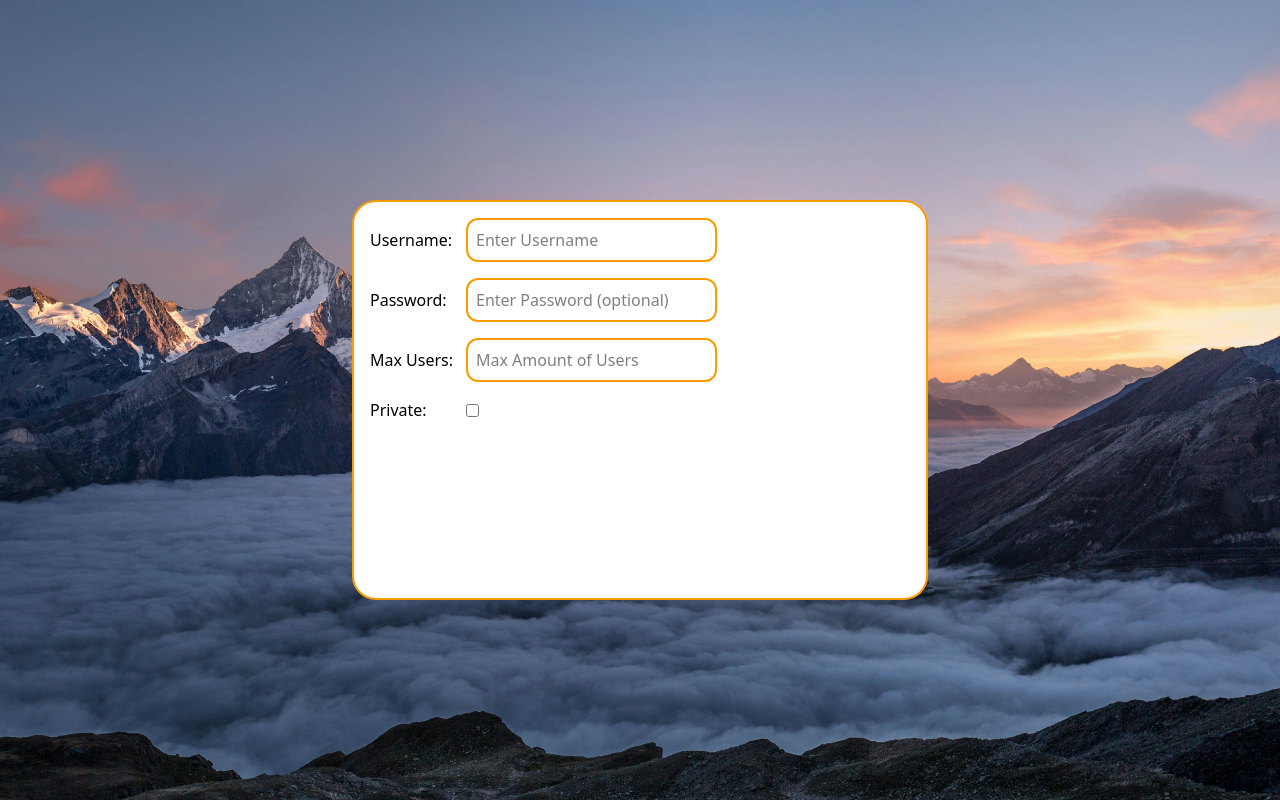
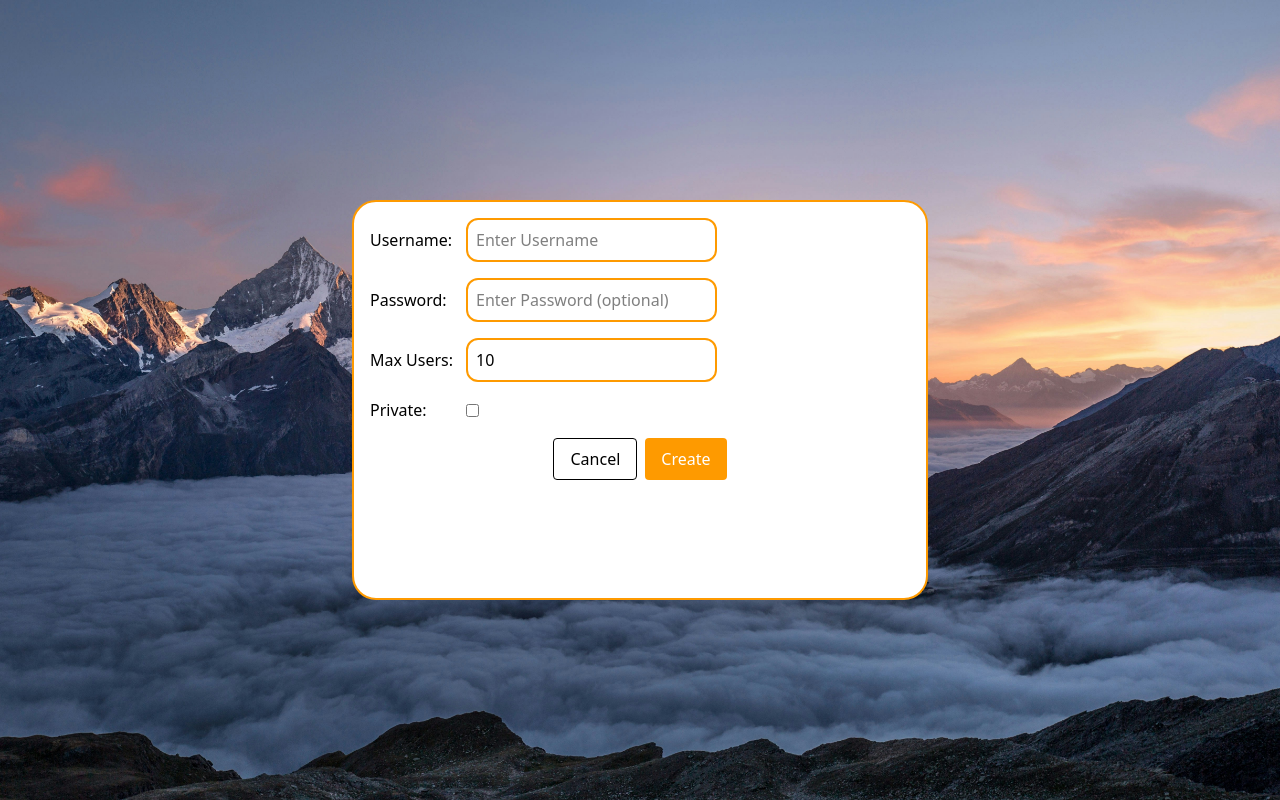
Before and after one commit to Joshua-XIV/QuickRoom, a React (Vite) app in the folder client/: page / in a window 1280 px wide. Both pictures are taken after typing "Sample" into the empty fields and a click on the button "Create a Room". Built offline with nearby package versions, Linux system fonts and the light colour scheme.

Commit message:
create room form

```diff
--- a/client/src/api/createRoom.js
+++ b/client/src/api/createRoom.js
@@ -1,9 +1,9 @@
-export async function createRoom ({password = '', maxUsers = 10, isPrivate = false}) {
+export async function createRoom ({username='', password = '', maxUsers = 10, isPrivate = false}) {
   const res = await fetch('/api/rooms',
   {
     method: 'POST',
     headers: {'Content-Type' : 'application/json'},
-    body: JSON.stringify({password, maxUsers, isPrivate })
+    body: JSON.stringify({username, password, maxUsers, isPrivate })
   })
 
   if (!res.ok) {
--- a/client/src/components/CreateRoomPopup.jsx
+++ b/client/src/components/CreateRoomPopup.jsx
@@ -1,53 +1,76 @@
-import React, { use, useState } from 'react'
+import React, {useState } from 'react'
 
-const CreateRoomPopup = () => {
+const CreateRoomPopup = ({onCreate, onClose}) => {
   const [username, setUsername] = useState('')
   const [password, setPassword] = useState('')
-  const [maxUsers, setMaxUsers] = useState('')
+  const [maxUsers, setMaxUsers] = useState(10)
   const [isPrivate, setPrivate] = useState(false)
+
+  const handleSubmit = (e) => {
+    e.preventDefault()
+    onCreate({username, password, maxUsers, isPrivate})
+  };
 
   const inputStyle = "border-2 border-amber-500 focus:outline-none focus:border-blue-500 rounded-xl p-2"
   const labelStyle = "w-24"
   return (
     <div className='flex w-xl h-[50vh] bg-orange items-center justify-center rounded-3xl'>
-      <form className='bg-white border-2 border-amber-500 rounded-3xl flex flex-col space-y-4 w-full h-full p-4'>
+      <form onSubmit={handleSubmit} className='bg-white border-2 border-amber-500 rounded-3xl flex flex-col space-y-4 w-full h-full p-4'>
 
         <div className='flex items-center'>
           <label htmlFor="username" className={labelStyle}>Username:</label>
           <input
           name='username'
           placeholder='Enter Username'
-          className={inputStyle}>
+          className={inputStyle}
+          value={username}
+          onChange={e => setUsername(e.target.value)}>
           </input>
         </div>
 
         <div className='flex items-center'>
-        <label htmlFor="username" className={labelStyle}>Password:</label>
+          <label htmlFor="password" className={labelStyle}>Password:</label>
           <input
           name='password'
           placeholder='Enter Password (optional)'
-          className={inputStyle}>
+          className={inputStyle}
+          value={password}
+          onChange={e => setPassword(e.target.value)}>
           </input>
         </div>
 
         <div className='flex items-center'>
-        <label htmlFor="username" className={labelStyle}>Max Users:</label>
+          <label htmlFor="maxUsers" className={labelStyle}>Max Users:</label>
           <input
-          name='maxUsers'
-          placeholder='Max Amount of Users'
-          min={2}
-          max={20}
-          className={inputStyle}>
+          name="maxUsers"
+          type="text"
+          inputMode="numeric"
+          placeholder="Max Amount of Users"
+          className={inputStyle}
+          value={maxUsers}
+          onChange={e => {
+            const val = e.target.value;
+            // Allow empty input, or only digits (no negatives/decimals)
+            if (val === '' || /^[0-9]+$/.test(val)) {
+              setMaxUsers(val);
+            }
+          }}/>
+        </div>
+
+        <div className='flex items-center'>
+          <label htmlFor="private" className={labelStyle}>Private:</label>
+          <input
+          name='private'
+          type='checkbox'
+          checked={isPrivate}
+          onChange={e => setPrivate(e.target.checked)}
+          >
           </input>
         </div>
 
-        <div className='flex items-center'>
-        <label htmlFor="username" className={labelStyle}>Private:</label>
-          <input
-          name='private'
-          type='checkbox'
-          >
-          </input>
+        <div className="flex justify-center space-x-2">
+          <button type="button" onClick={onClose} className="px-4 py-2 border rounded cursor-pointer">Cancel</button>
+          <button type="submit" className="px-4 py-2 bg-amber-500 text-white rounded cursor-pointer">Create</button>
         </div>
       </form>
     </div>
--- a/client/src/components/HomeSelection.jsx
+++ b/client/src/components/HomeSelection.jsx
@@ -15,13 +15,14 @@ const HomeSelection = () => {
     setShowCreateRoomPopup(false)
   }
 
-  const handleCreateRoom = async () => {
+  const handleCreateRoom = async ({ username, password, maxUsers, isPrivate }) => {
     try {
-      const data = await createRoom({ password: '', maxUsers: 10, isPrivate: false });
-      toast.success("Success");
+      const data = await createRoom({ username, password, maxUsers, isPrivate });
+      toast.success("Room created successfully!");
+      setShowCreateRoomPopup(false);
     } catch (err) {
-      console.error(err.message);
-      toast.error("Error");
+      console.error(err);
+      toast.error(err.message || "Failed to create room.");
     }
   };
 
@@ -38,7 +39,9 @@ const HomeSelection = () => {
         <HomeButton text="Create a Room" action={handleCreateRoomClick}></HomeButton>
         <HomeButton text="Browse Rooms"></HomeButton>
       </div>
-      <div className='fixed flex justify-center items-center'>{showCreateRoomPopup && <CreateRoomPopup></CreateRoomPopup>}</div>
+      <div className='fixed flex justify-center items-center'>
+        {showCreateRoomPopup && <CreateRoomPopup onClose={handleCreateRoomClose} onCreate={handleCreateRoom}></CreateRoomPopup>}
+      </div>
     </div>
     <ToastContainer className='fixed top-2'></ToastContainer>
     </>
```
Also changed, not shown: 1 other file (tests, documents, lock files or other folders).
